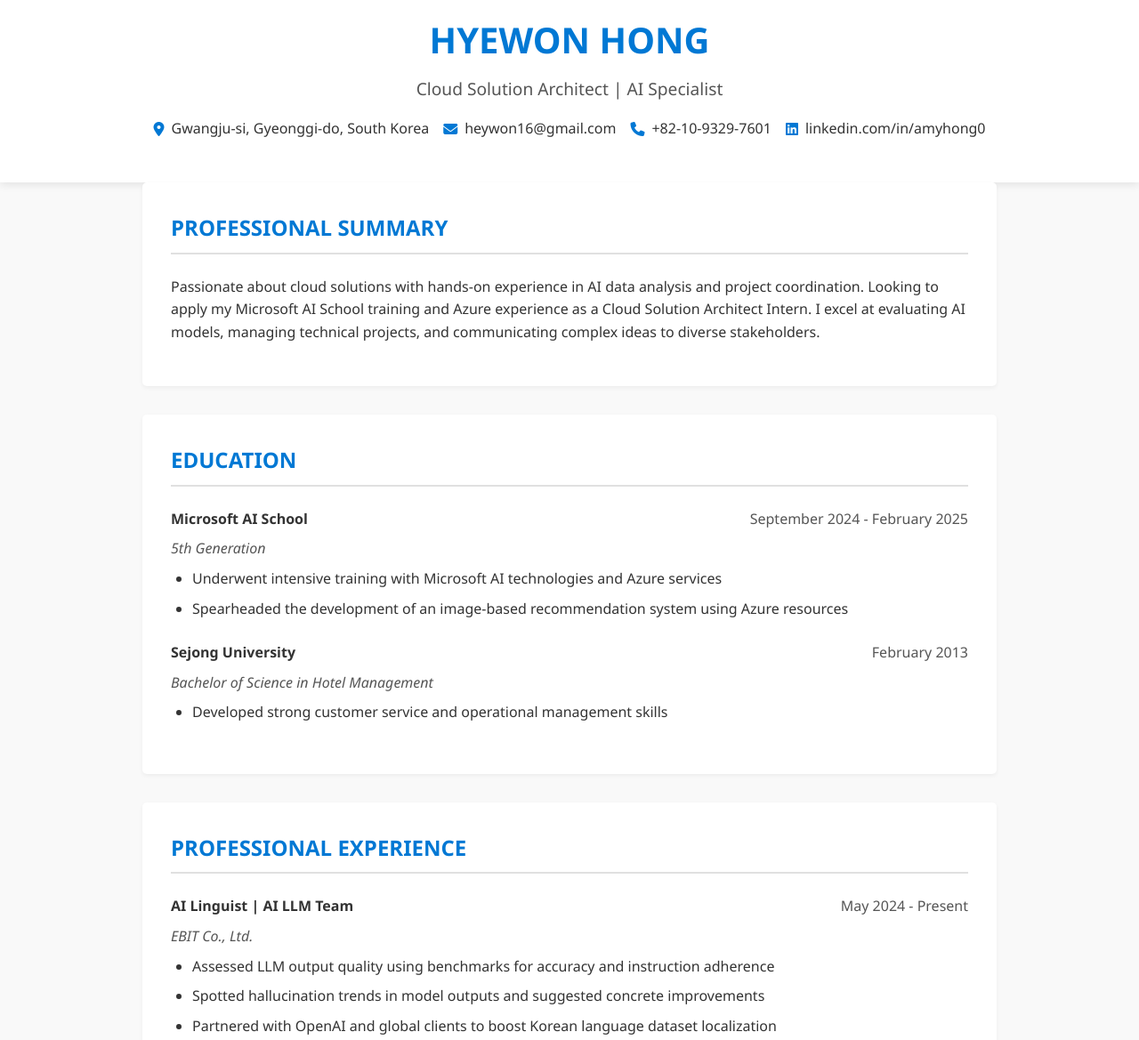
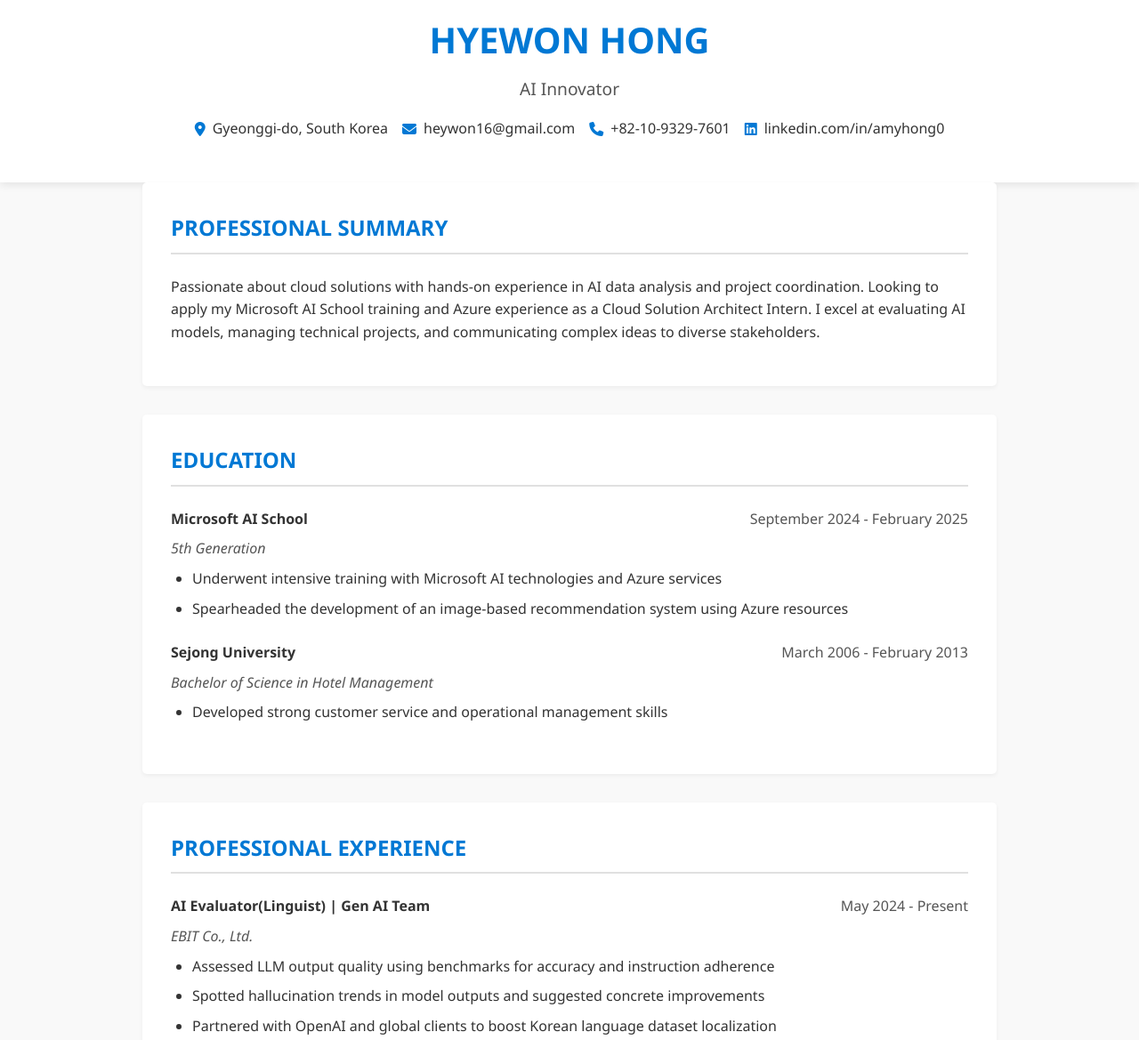
Before and after one commit to amyhong0/resume, a plain HTML site: page index2.html in a window 1280 px wide. Shown: the part 185-1354 px from the top of the page at 89% size. Drawn offline with Linux system fonts and the light colour scheme.

Commit message:
Update and rename index.html to index2.html

```diff
--- a/index.html
+++ b/index2.html
@@ -3,7 +3,7 @@
 <head>
     <meta charset="UTF-8">
     <meta name="viewport" content="width=device-width, initial-scale=1.0">
-    <title>Hyewon Hong | Cloud Solution Architect</title>
+    <title>Hyewon Hong | AI Innovator</title>
     <link rel="stylesheet" href="https://cdnjs.cloudflare.com/ajax/libs/font-awesome/6.1.1/css/all.min.css">
     <style>
         :root {
@@ -230,11 +230,11 @@
                 <img src="/api/placeholder/150/150" alt="Profile Photo" class="profile-img">
                 <div>
                     <h1>HYEWON HONG</h1>
-                    <p class="subtitle">Cloud Solution Architect | AI Specialist</p>
+                    <p class="subtitle">AI Innovator</p>
                     <div class="contact-info">
                         <div class="contact-item">
                             <i class="fas fa-map-marker-alt"></i>
-                            <span>Gwangju-si, Gyeonggi-do, South Korea</span>
+                            <span>Gyeonggi-do, South Korea</span>
                         </div>
                         <div class="contact-item">
                             <i class="fas fa-envelope"></i>
@@ -278,7 +278,7 @@
             <div class="education-item">
                 <div class="education-header">
                     <span class="institution">Sejong University</span>
-                    <span class="date">February 2013</span>
+                    <span class="date">March 2006 - February 2013</span>
                 </div>
                 <p class="degree">Bachelor of Science in Hotel Management</p>
                 <ul>
@@ -291,7 +291,7 @@
             <h2 class="section-title">PROFESSIONAL EXPERIENCE</h2>
             <div class="experience-item">
                 <div class="experience-header">
-                    <span class="job-title">AI Linguist | AI LLM Team</span>
+                    <span class="job-title">AI Evaluator(Linguist) | Gen AI Team</span>
                     <span class="date">May 2024 - Present</span>
                 </div>
                 <p class="company">EBIT Co., Ltd.</p>
```
